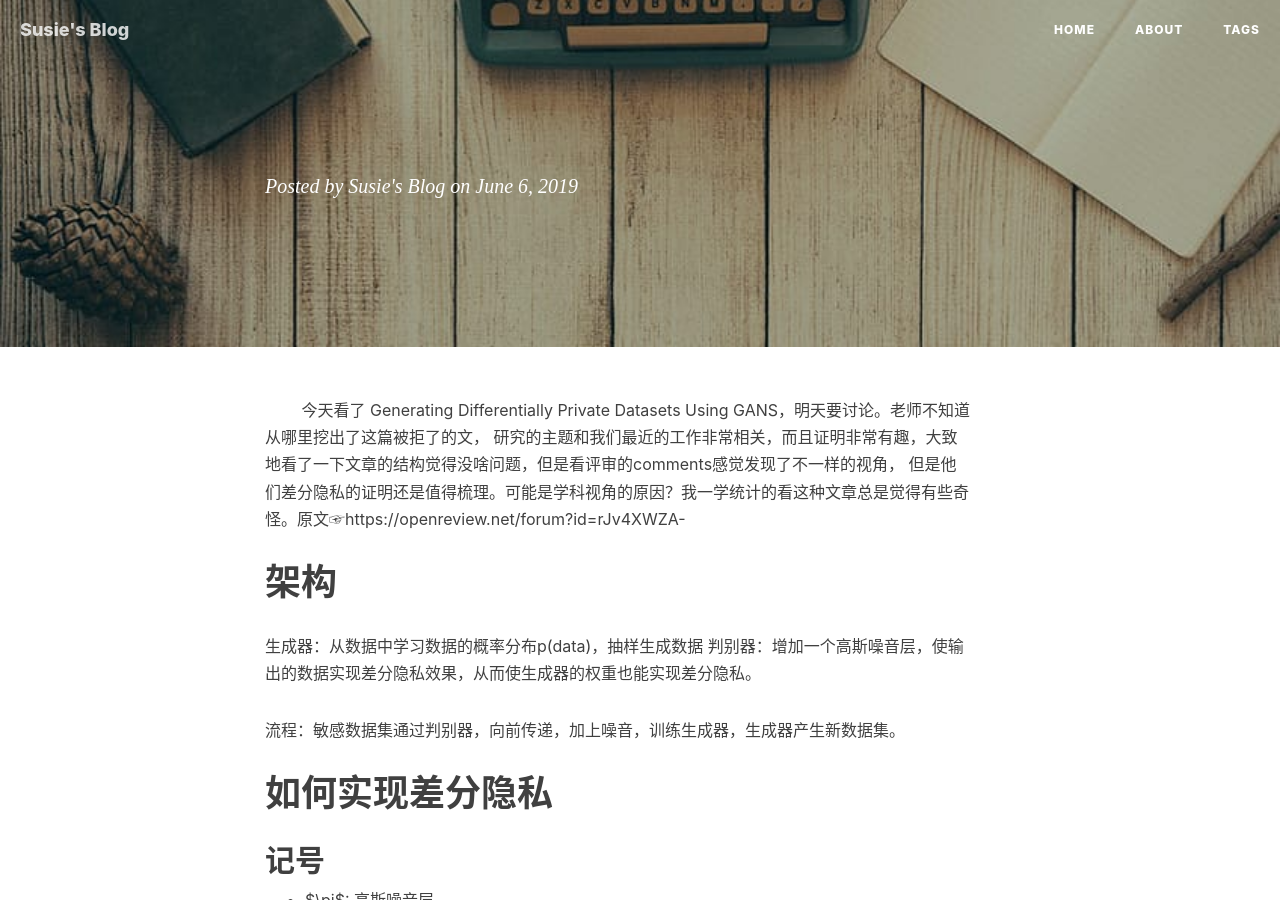
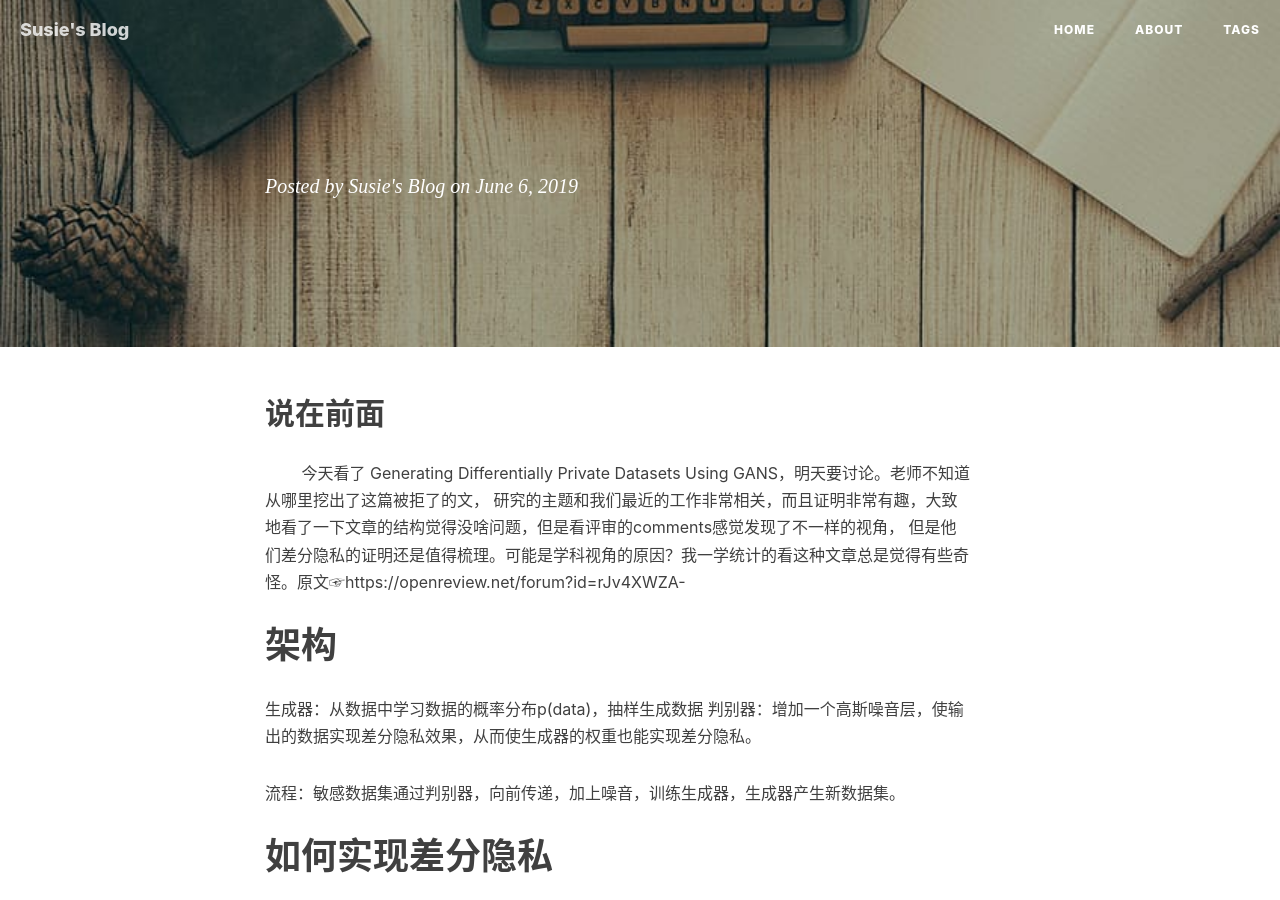
Before and after one commit to YuweiShen/jekyll, a Jekyll site: the page built from _posts/2019-06-04-用GAN生成差分隐私数据集.md, in a window 1280 px wide and 900 px high. Built offline with Jekyll 4.4.1, drawn with Linux system fonts in a browser that asks for light colours; nearby versions of some CDN libraries; our own code applies the rules of GitHub Pages for plain Markdown files; comment, search, counter and statistics services are not loaded.

Commit message:
add title to GAN

```diff
--- a/_posts/2019-06-04-用GAN生成差分隐私数据集.md
+++ b/_posts/2019-06-04-用GAN生成差分隐私数据集.md
@@ -12,6 +12,7 @@ tags:
 	- 证明
 ---
 
+## 说在前面
 &emsp;&emsp; 今天看了 Generating Differentially Private Datasets Using GANS，明天要讨论。老师不知道从哪里挖出了这篇被拒了的文，
 研究的主题和我们最近的工作非常相关，而且证明非常有趣，大致地看了一下文章的结构觉得没啥问题，但是看评审的comments感觉发现了不一样的视角，
 但是他们差分隐私的证明还是值得梳理。可能是学科视角的原因？我一学统计的看这种文章总是觉得有些奇怪。原文☞https://openreview.net/forum?id=rJv4XWZA-
```
